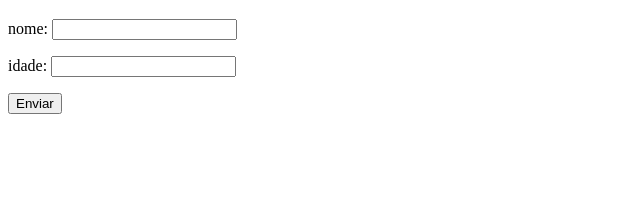
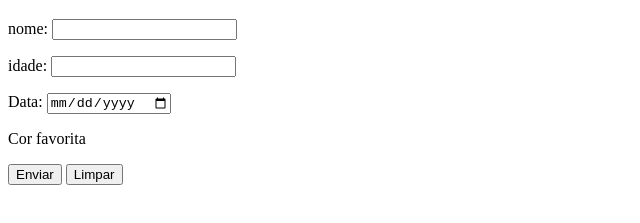
Before and after one commit to LuizHenriquw/HTML---CSS, a plain HTML site: page Exercicios/capitulo 24/formulario01.html in a window 1280 px wide. Shown: the part 61-284 px from the top of the page, without its empty margins (0-640 px from the left). Drawn offline with Linux system fonts and the light colour scheme.

Commit message:
mais funcionalidades

```diff
--- a/Exercicios/capitulo 24/formulario01.html
+++ b/Exercicios/capitulo 24/formulario01.html
@@ -10,9 +10,16 @@
     <form action="cadasto.php" method="post" autocomplete="on">
         <p> <label for="nome">nome: </label><input type="text" name="nome" id="nome" required minlength="4" maxlength="5" autocomplete="username"><br></p>
         <p><label for="idade">idade: </label><input type="text" name="idade" id="idade" required minlength="8"></p>
+        <p><label for="data">Data: <input type="date" name="data" id="data"></p>
+
+        <P><label for="Cor">Cor favorita</label><imput type="color" name="Cor" id="Cor"></P>
 
         <input type="submit" value="Enviar">
+        <input type="reset" value="Limpar">
 
+
+
+        </label>
     </form>
 </body>
 </html>
```
